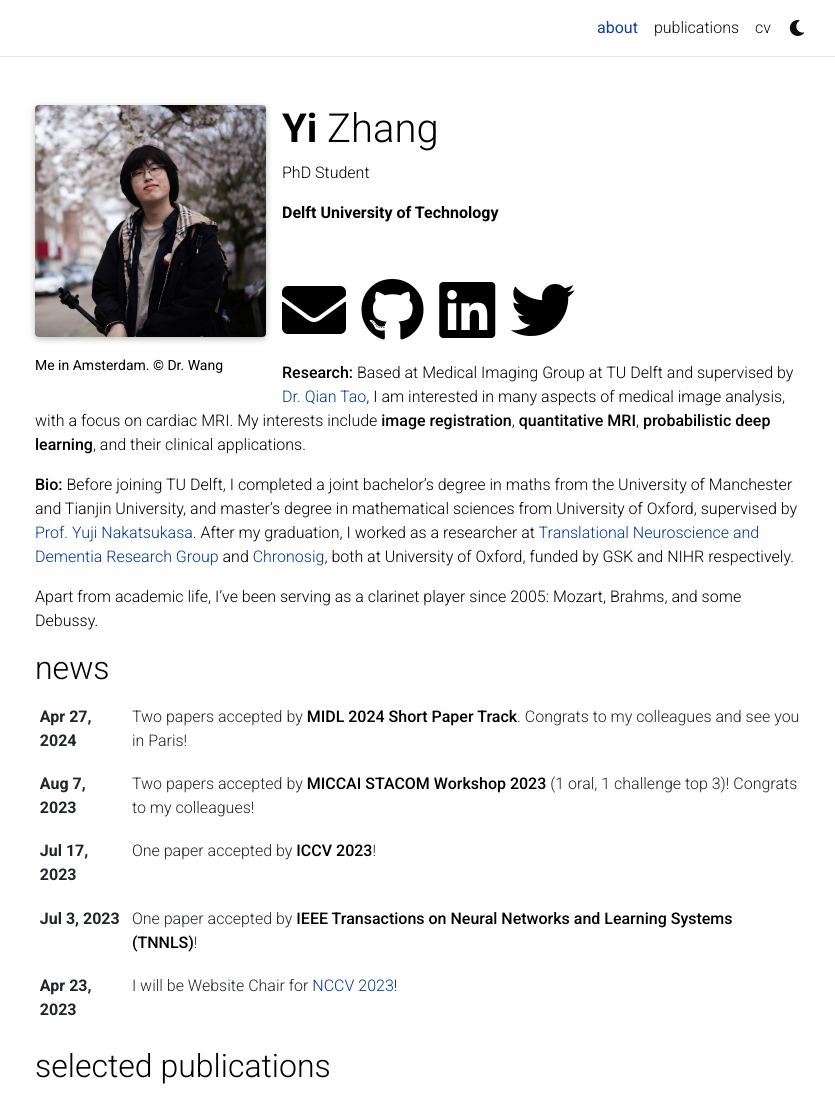
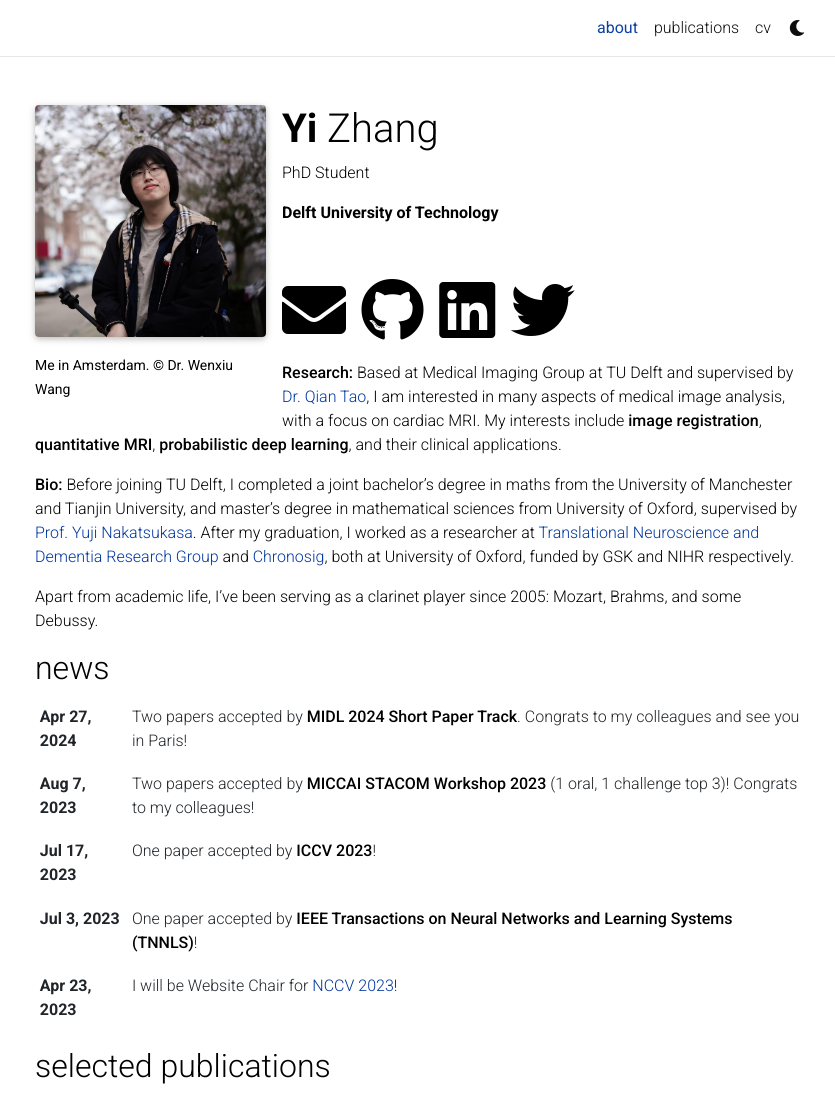
Before and after one commit to YiZhang025/YiZhang025.github.io, a Jekyll site: the page built from _pages/about.md, in a window 1280 px wide and 1288 px high, cut to the strip 0-1114 px from the top of the window. Shown: the whole strip, without its empty margins (220-1055 px from the left). Built offline with Jekyll 4.4.1, drawn with Linux system fonts in a browser that asks for light colours; full-size pictures stand in for the smaller copies a plugin makes; comment, search, counter and statistics services are not loaded; a style sheet for code colours, icons or effects is not loaded.

Commit message:
Update about.md

```diff
--- a/_pages/about.md
+++ b/_pages/about.md
@@ -10,7 +10,7 @@ profile:
   image: image1678.jpg
   image_circular: false # crops the image to make it circular
   more_info: >
-    <p><small>Me in Amsterdam. &copy Dr. Wang</small></p>
+    <p><small>Me in Amsterdam. &copy; Dr. Wenxiu Wang</small></p>
 
 
 
```
